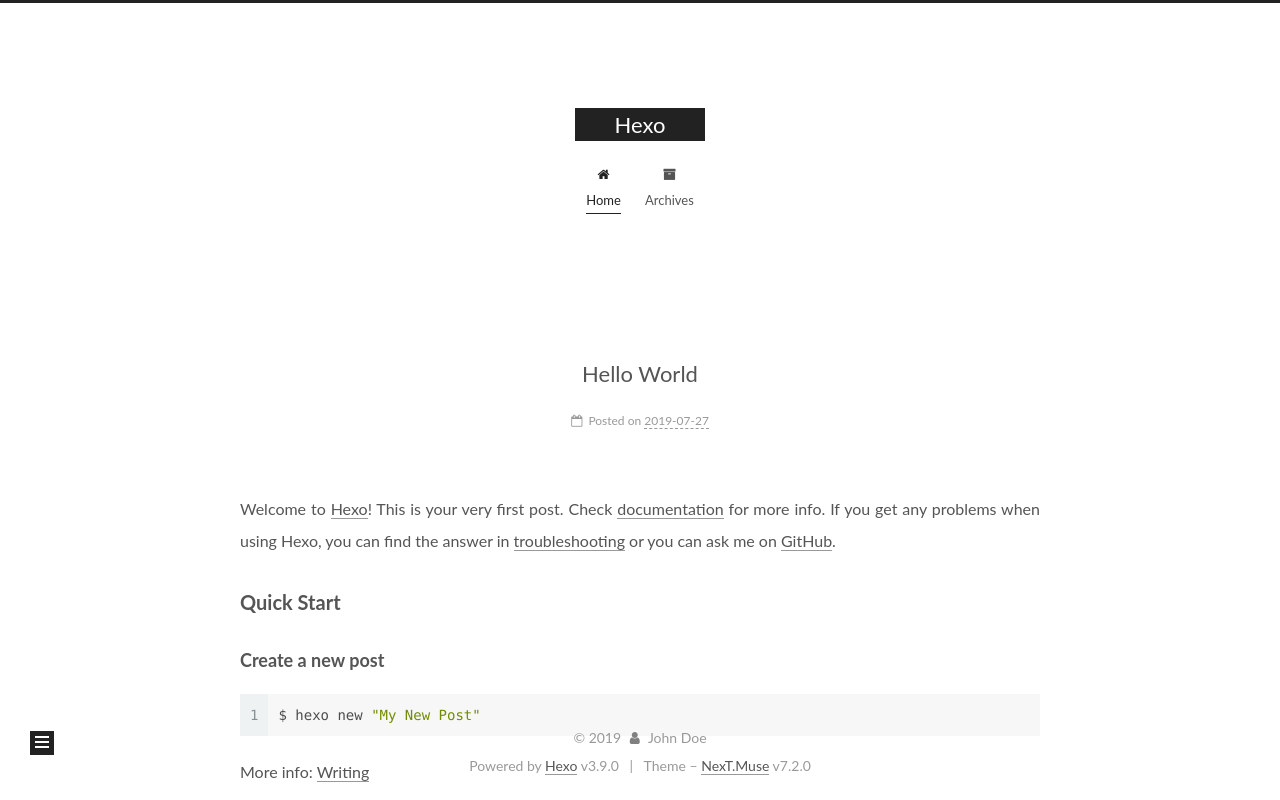
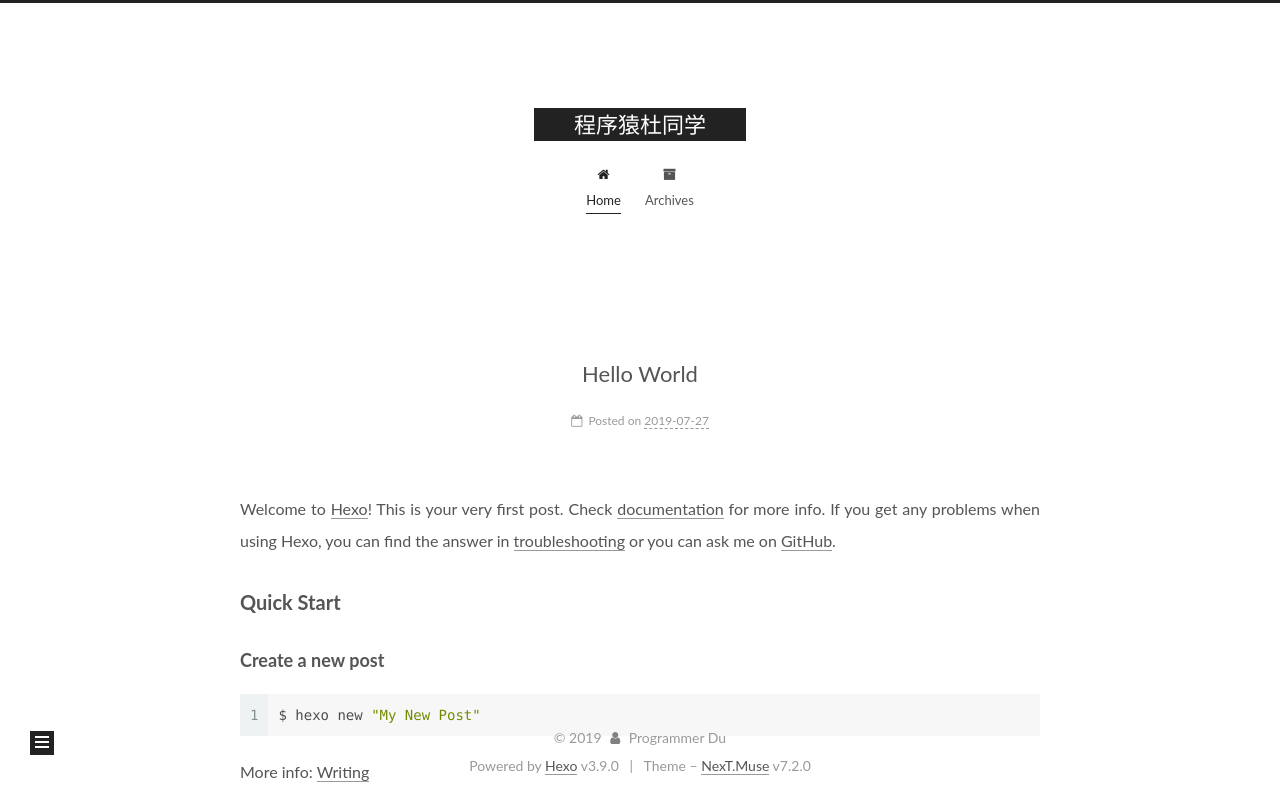
Before and after one commit to duxiangyu/duxiangyu.github.io, a plain HTML site: page index.html in a window 1280 px wide. Shown: the top 800 px of the page. Drawn offline with Linux system fonts and the light colour scheme.

Commit message:
Site updated: 2019-07-27 17:06:18

```diff
--- a/css/main.css
+++ b/css/main.css
@@ -1639,7 +1639,7 @@ pre .javascript .function {
   width: 4px;
   height: 4px;
   border-radius: 50%;
-  background: #f1ffff;
+  background: #2f09ff;
 }
 .feed-link,
 .chat {
--- a/index.html
+++ b/index.html
@@ -100,12 +100,12 @@
 </script>
 
   <meta property="og:type" content="website">
-<meta property="og:title" content="Hexo">
+<meta property="og:title" content="程序猿杜同学">
 <meta property="og:url" content="http://yoursite.com/index.html">
-<meta property="og:site_name" content="Hexo">
+<meta property="og:site_name" content="程序猿杜同学">
 <meta property="og:locale" content="default">
 <meta name="twitter:card" content="summary">
-<meta name="twitter:title" content="Hexo">
+<meta name="twitter:title" content="程序猿杜同学">
 
 
 
@@ -124,7 +124,7 @@
 </script>
 
 
-  <title>Hexo</title>
+  <title>程序猿杜同学</title>
 
 
 
@@ -184,7 +184,7 @@
     <div class="custom-logo-site-title">
       <a href="/" class="brand" rel="start">
         <span class="logo-line-before"><i></i></span>
-        <span class="site-title">Hexo</span>
+        <span class="site-title">程序猿杜同学</span>
         <span class="logo-line-after"><i></i></span>
       </a>
     </div>
@@ -285,13 +285,13 @@
     <link itemprop="mainEntityOfPage" href="http://yoursite.com/2019/07/27/hello-world/">
 
     <span hidden itemprop="author" itemscope itemtype="http://schema.org/Person">
-      <meta itemprop="name" content="John Doe">
+      <meta itemprop="name" content="Programmer Du">
       <meta itemprop="description" content>
       <meta itemprop="image" content="/images/avatar.gif">
     </span>
 
     <span hidden itemprop="publisher" itemscope itemtype="http://schema.org/Organization">
-      <meta itemprop="name" content="Hexo">
+      <meta itemprop="name" content="程序猿杜同学">
     </span>
 
 
@@ -451,7 +451,7 @@
 
           <div class="site-author motion-element" itemprop="author" itemscope itemtype="http://schema.org/Person">
 
-  <p class="site-author-name" itemprop="name">John Doe</p>
+  <p class="site-author-name" itemprop="name">Programmer Du</p>
   <div class="site-description motion-element" itemprop="description"></div>
 </div>
 
@@ -509,7 +509,7 @@
   <span class="with-love" id="animate">
     <i class="fa fa-user"></i>
   </span>
-  <span class="author" itemprop="copyrightHolder">John Doe</span>
+  <span class="author" itemprop="copyrightHolder">Programmer Du</span>
 
 
 
```
Also changed, not shown: 2019/07/27/hello-world/index.html (+7 -7 lines), archives/2019/07/index.html (+7 -7 lines), archives/2019/index.html (+7 -7 lines), archives/index.html (+7 -7 lines).
